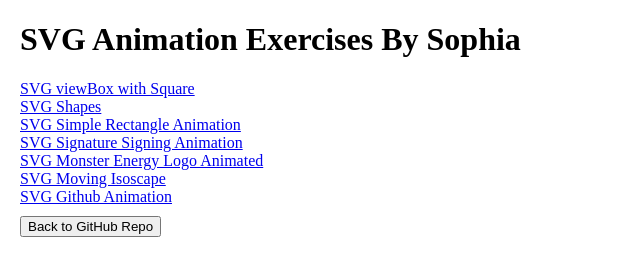
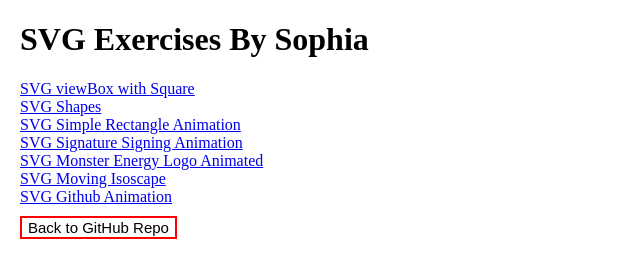
Before and after one commit to bunnydeviloper/svg-graphics, a plain HTML site: page index.html in a window 1280 px wide. Shown: the whole page, without its empty margins (0-640 px from the left). Drawn offline with Linux system fonts and the light colour scheme.

Commit message:
update index

```diff
--- a/index.html
+++ b/index.html
@@ -5,7 +5,7 @@
 
   <body style="margin: 20px">
 
-  <h1>SVG Animation Exercises By Sophia</h1>
+  <h1>SVG Exercises By Sophia</h1>
 
   <main>
     <div>
@@ -52,7 +52,10 @@
   </main>
 
   <div style="padding-top: 10px">
-    <button onclick="window.location.href='https://github.com/bunnydeviloper/svg-graphics'">Back to GitHub Repo</button>
+    <button style="background-color:white; border: 2px solid red; font-size: 15px; cursor: pointer"
+    onclick="window.location.href='https://github.com/bunnydeviloper/svg-graphics'">
+    Back to GitHub Repo
+    </button>
   </div>
 
   </body>
```
